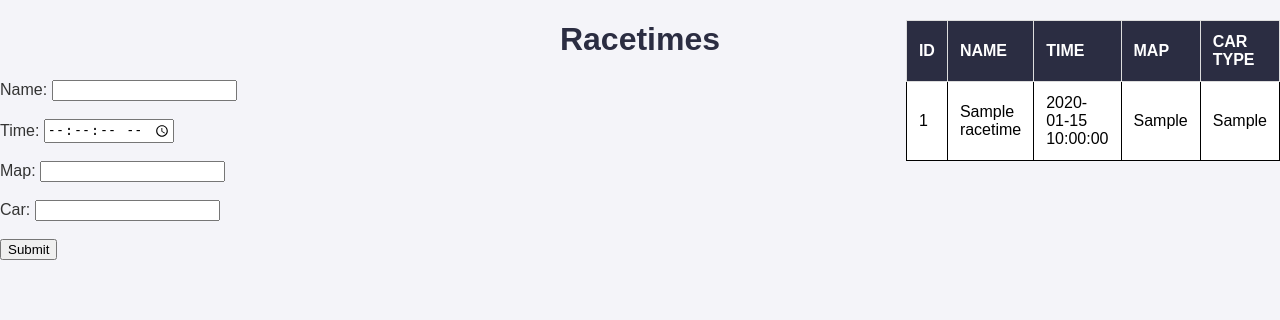
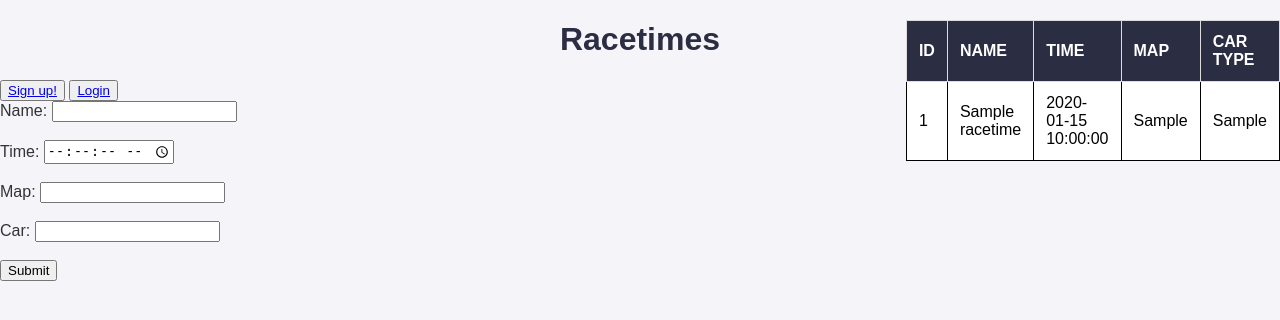
Before and after one commit to zaih0/Racing-Times, a PHP site: page / in a window 1280 px wide. Shown: the top 320 px of the page. Run offline with PHP 8.4, Linux system fonts and the light colour scheme; tables that the repository leaves empty or names only in its code hold one stand-in row (values such as "Sample post").

Commit message:
buttons to login and register

```diff
--- a/index.php
+++ b/index.php
@@ -93,6 +93,12 @@ echo "</table>";
 
 <div>
     <h1>Racetimes</h1>
+    <button id="btn">
+        <a href="../Racing-Times/html/signup.html">Sign up!</a>
+    </button>
+    <button>
+        <a href="../Racing-Times/html/login.html">Login</a>
+    </button>
     <form action="index.php" method="POST">
         <label for="name">Name:</label>
         <input type="text" id="name" name="name" required><br><br>
```
